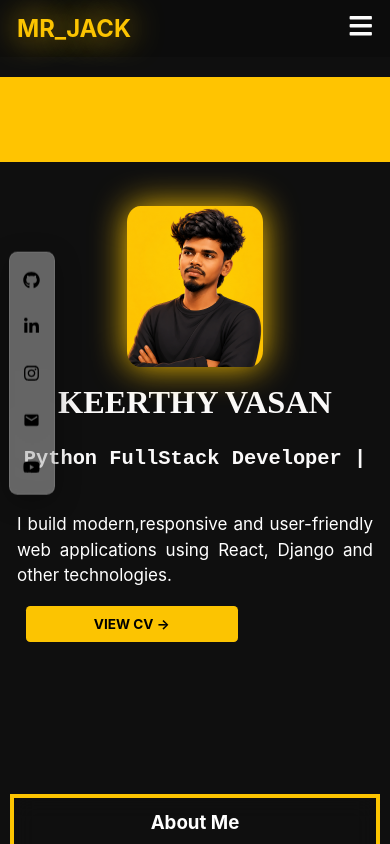
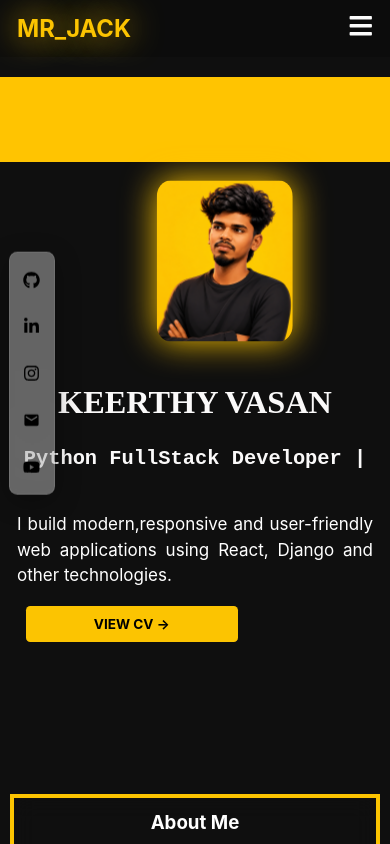
Before and after one commit to keerthy-07/my-app, a React (Create React App) app: page / in a window 390 px wide. Shown: the top 844 px of the page. Built offline with nearby package versions, Linux system fonts and the light colour scheme.

Commit message:
updated responsive head,profile and socialbar

```diff
--- a/src/components/profile/profile.css
+++ b/src/components/profile/profile.css
@@ -131,7 +131,7 @@
     display: block;
     border-radius: 10%;
     right: 150px;
-    transform: none;
+    transform: translate(35px, -30px);
   }
 
   .left h2{
```
